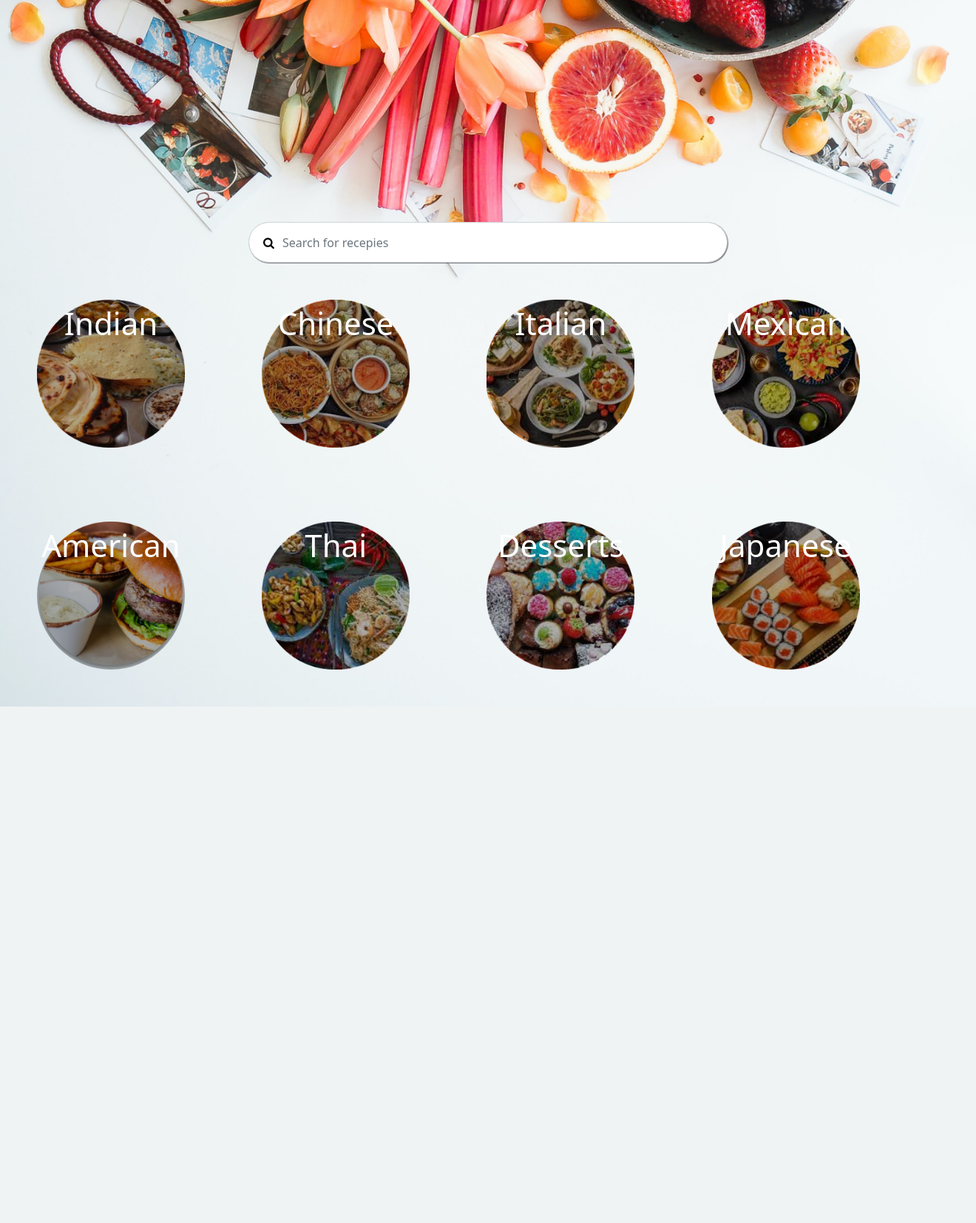
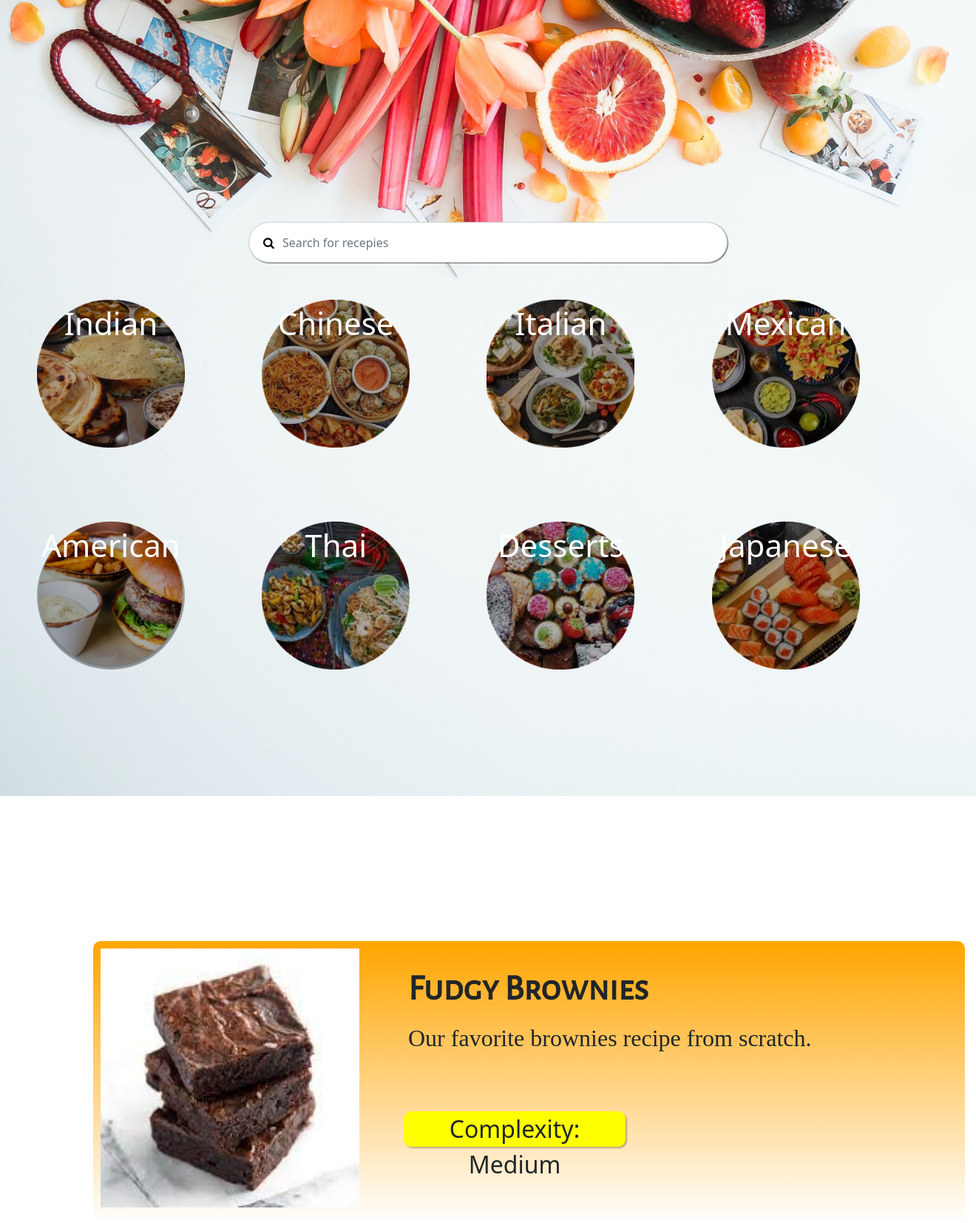
Before and after one commit to Akshattkain/Kozy-Kitchen, a PHP site: page /pages/home.html in a window 1320 px wide. Shown: the part 51-1704 px from the top of the page at 74% size. Before the commit the page ends 1006 px from the top, so only its background shows below. Run offline with PHP 8.4, Linux system fonts and the light colour scheme; some libraries are stand-ins or nearby versions.

Commit message:
Added card for recipes on home page

```diff
--- a/pages/home.html
+++ b/pages/home.html
@@ -13,6 +13,7 @@
       href="https://maxcdn.bootstrapcdn.com/font-awesome/4.2.0/css/font-awesome.min.css"
       rel="stylesheet"
     />
+    <link href='https://fonts.googleapis.com/css?family=Alegreya Sans SC' rel='stylesheet'>
     <script src="https://code.jquery.com/jquery-3.5.0.js"></script>
   </head>
 
@@ -35,6 +36,21 @@
     </div>
 
     <div id="categories"></div>
+
+    <div class="card">
+      <div class="card-horizontal">
+          <div class="img-square-wrapper">
+              <img class="" src="../images/image 15.jpg" >
+          </div>
+          <div class="card-body">
+              <h4 class="card-title">Fudgy Brownies</h4>
+              <p class="card-text">Our favorite brownies recipe from scratch. </p>
+          </div>
+          <div class="complexity-btn">
+            <p class="complexity-level">Complexity: Medium</p>
+          </div>
+      </div>
+  </div>
 
     <script
       src="https://cdn.jsdelivr.net/npm/bootstrap@5.1.3/dist/js/bootstrap.bundle.min.js"
--- a/styles/home.css
+++ b/styles/home.css
@@ -56,3 +56,65 @@ body {
   background-size: cover;
   margin: 50px;
 }
+
+.card {
+  display: inline-block !important;
+}
+
+.card-horizontal {
+  display: flex;
+  flex: 1 1 auto;
+  position: absolute;
+  width: 1179px;
+  height: 381px;
+  left: 125px;
+  top: 300px;
+  background: linear-gradient(to bottom, orange, #ffff);
+  border-radius: 10px;
+
+}
+
+.card-horizontal img {
+  width: 350px;
+  height: 350px;
+  margin-top: 10px;
+  margin-left: 10px;
+}
+
+.card-horizontal h4 {
+
+  margin-top: 20px;
+  margin-left: 50px;
+  font-size: 48px;
+  font-family: 'Alegreya Sans SC';
+  font-weight: 700;
+  line-height: 58px;
+
+}
+
+.card-horizontal .card-text {
+  margin-top: 18px;
+  margin-left: 50px ;
+  font-size: 32px;
+  line-height: 38px;
+  font-family: 'Alegreya Sans';
+}
+
+.complexity-btn{
+  position: absolute;
+  width: 300px;
+  height: 48px;
+  margin-left: 420px;
+  top: 230px;
+  background-color: yellow;
+  border-radius: 10px;
+  text-align: center;
+  box-shadow: 2px 2px 2px rgba(0, 0, 0, 0.264);
+
+
+}
+
+.complexity-level {
+  font-size: 32px;
+  font-weight: 400;
+}
```
Also changed, not shown: images/image 15.jpg (added), 1 other file.
